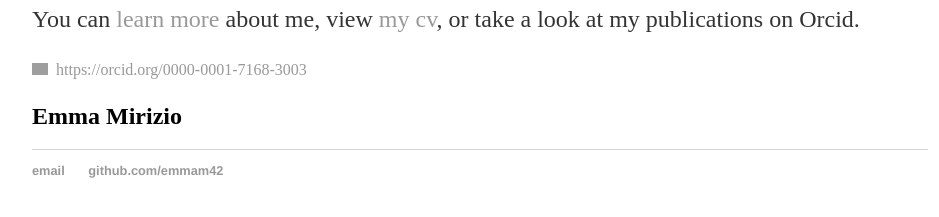
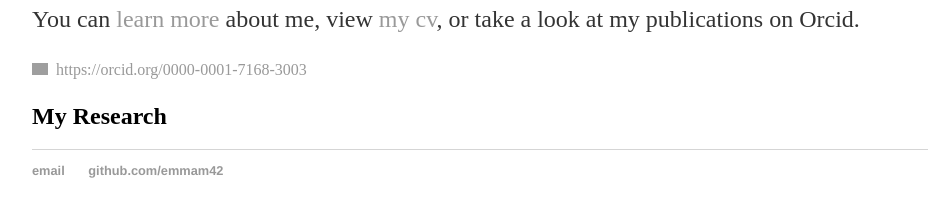
Before and after one commit to emmam42/emmam42, a Jekyll site: the page built from index.html, in a window 1280 px wide. Shown: the part 228-445 px from the top of the page, without its empty margins (160-1099 px from the left). Built offline with Jekyll 4.4.1, drawn with Linux system fonts in a browser that asks for light colours; grey boxes are pictures that could not be loaded.

Commit message:
Update index.html

```diff
--- a/index.html
+++ b/index.html
@@ -5,5 +5,5 @@ title: Emma Mirizio
 <div class="blurb">
 	<h1>Emma Mirizio</h1>
 	<p>Undergraduate physics and astronomy student at the University of Maryland, College Park. You can <a href="/about">learn more</a> about me, view <a href="/cv/emmacv.pdf">my cv</a>, or take a look at my publications on Orcid. <div itemscope itemtype="https://schema.org/Person"><a itemprop="sameAs" content="https://orcid.org/0000-0001-7168-3003" href="https://orcid.org/0000-0001-7168-3003" target="orcid.widget" rel="me noopener noreferrer" style="vertical-align:top;"><img src="https://orcid.org/sites/default/files/images/orcid_16x16.png" style="width:1em;margin-right:.5em;" alt="ORCID iD icon">https://orcid.org/0000-0001-7168-3003</a></div></p>
-	<h2>Emma Mirizio</h2>
+	<h2>My Research</h2>
 </div><!-- /.blurb -->
```
